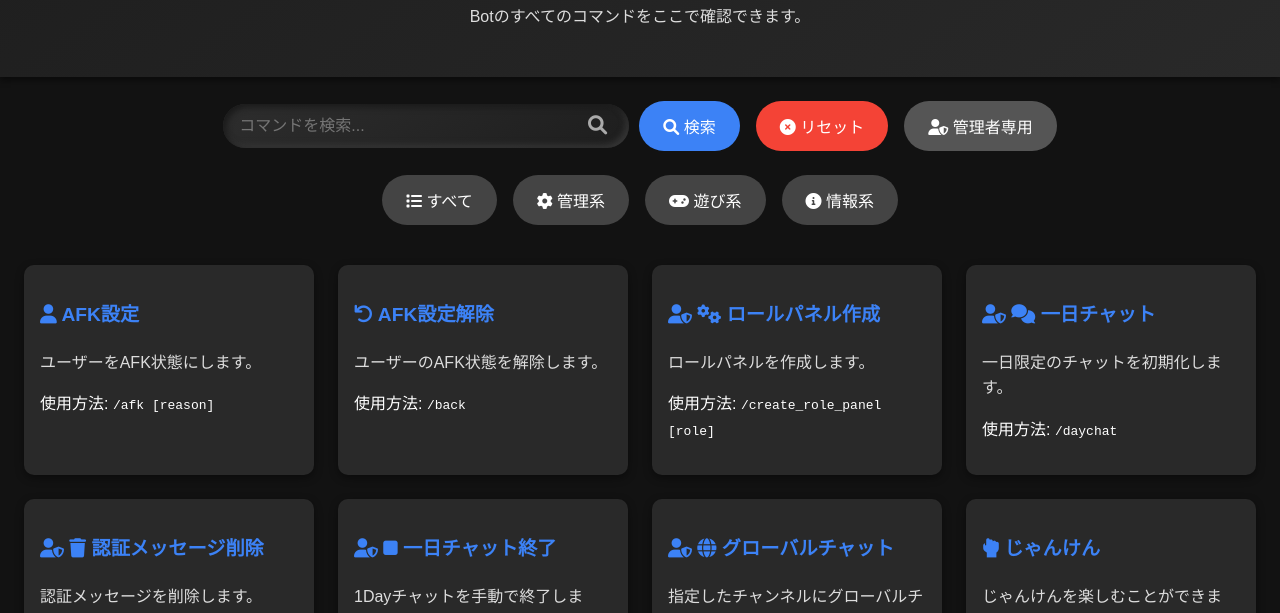
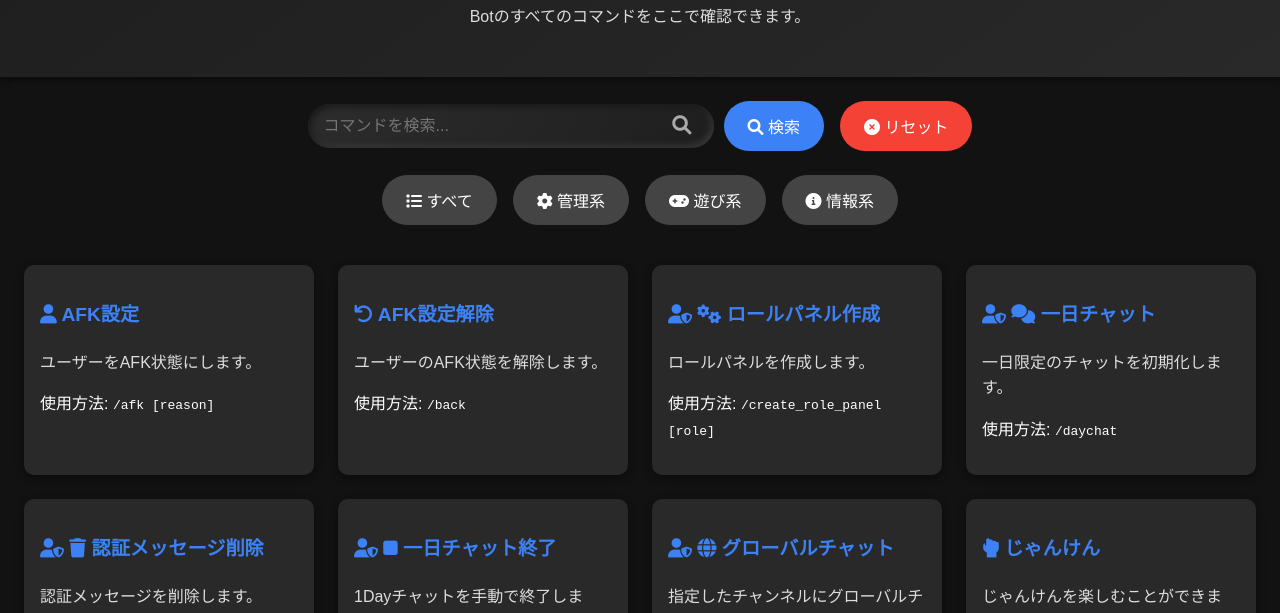
Before and after one commit to KJ87SAT/LeoBOT, a plain HTML site: page docs.html in a window 1280 px wide. Shown: the part 135-748 px from the top of the page. Drawn offline with Linux system fonts and the light colour scheme.

Commit message:
Update docs.html

```diff
--- a/docs.html
+++ b/docs.html
@@ -26,9 +26,6 @@
             </button>
             <button id="reset-btn" aria-label="検索リセット">
                 <i class="fa fa-times-circle"></i> <span>リセット</span>
-            </button>
-            <button class="category-btn admin-btn" data-category="admin">
-                <i class="fa fa-user-shield"></i> <span>管理者専用</span>
             </button>
         </section>
 
```
